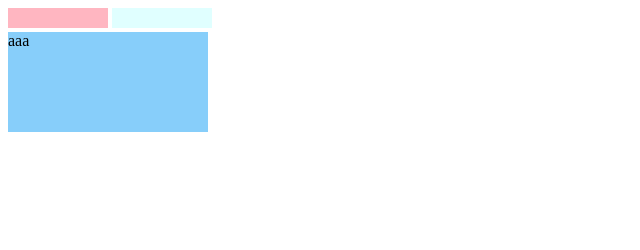
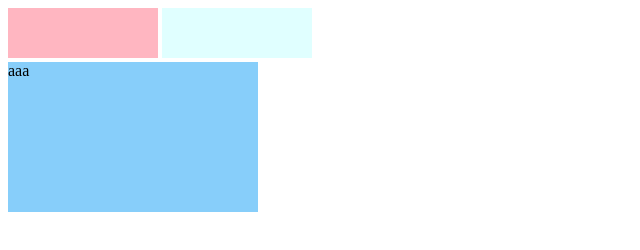
Before and after one commit to amichaibuskila-tech/change-div, a plain HTML site: page index.html in a window 1280 px wide. Shown: the whole page, without its empty margins (0-640 px from the left). Drawn offline with Linux system fonts and the light colour scheme.

Commit message:
Update dimensions for tabs and content sections

```diff
--- a/style.css
+++ b/style.css
@@ -1,27 +1,27 @@
 .tab1{
     background-color: lightpink;
-    height: 20px;
-    width: 100px;
+    height: 50px;
+    width: 150px;
     display: inline-block;
 }
 
 .tab2{
 background-color: lightcyan;
-    height: 20px;
-    width: 100px;
+    height: 50px;
+    width: 150px;
     display: inline-block;
 }
 
 .content1{
     background-color: lightskyblue;
-    height: 100px;
-    width: 200px;
+    height: 150px;
+    width: 250px;
 }
 
 .content2{
     background-color: rgb(4, 255, 34);
-    height: 100px;
-    width: 200px;
+    height: 150px;
+    width: 250px;
 }
 
 
```
